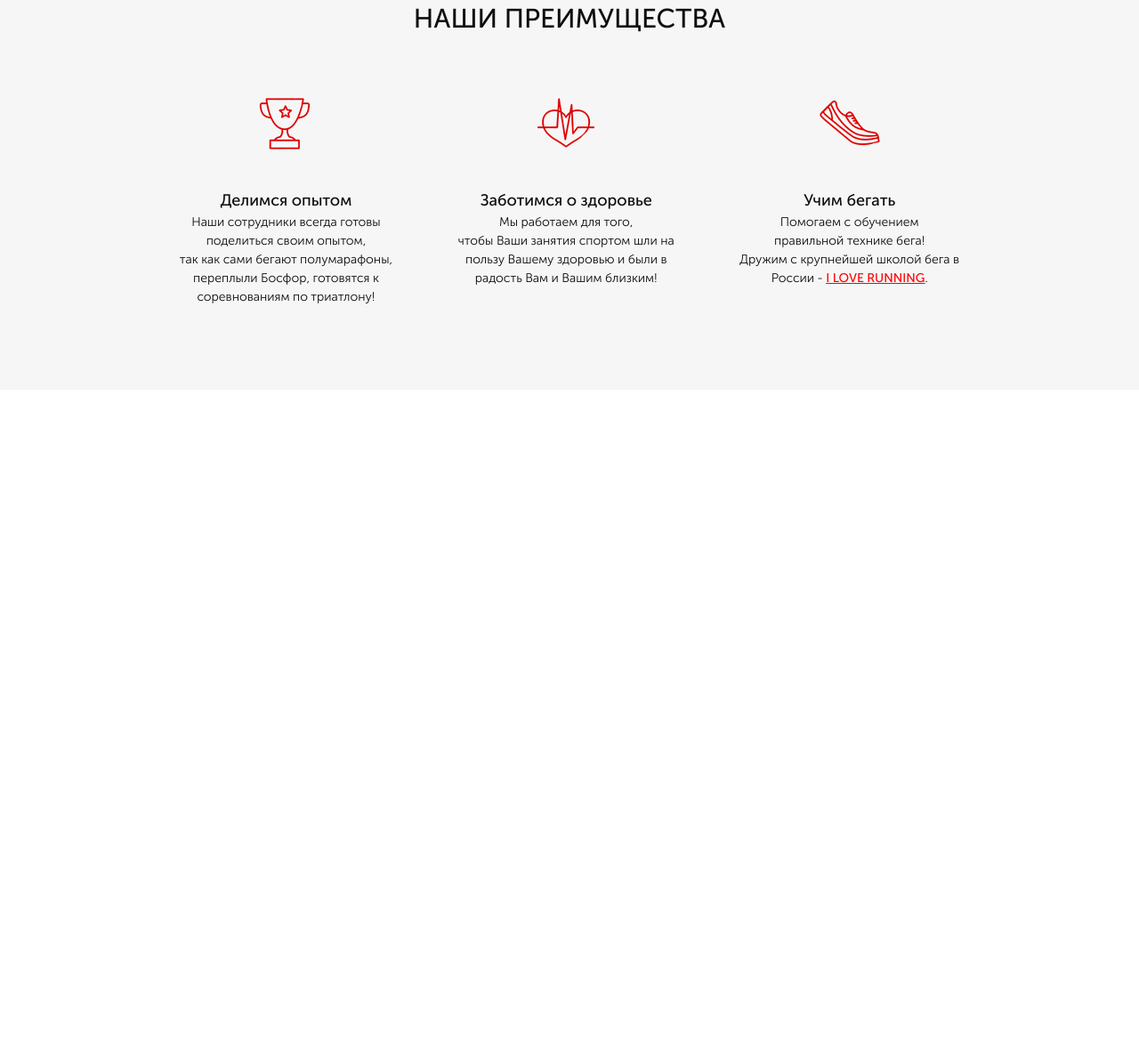
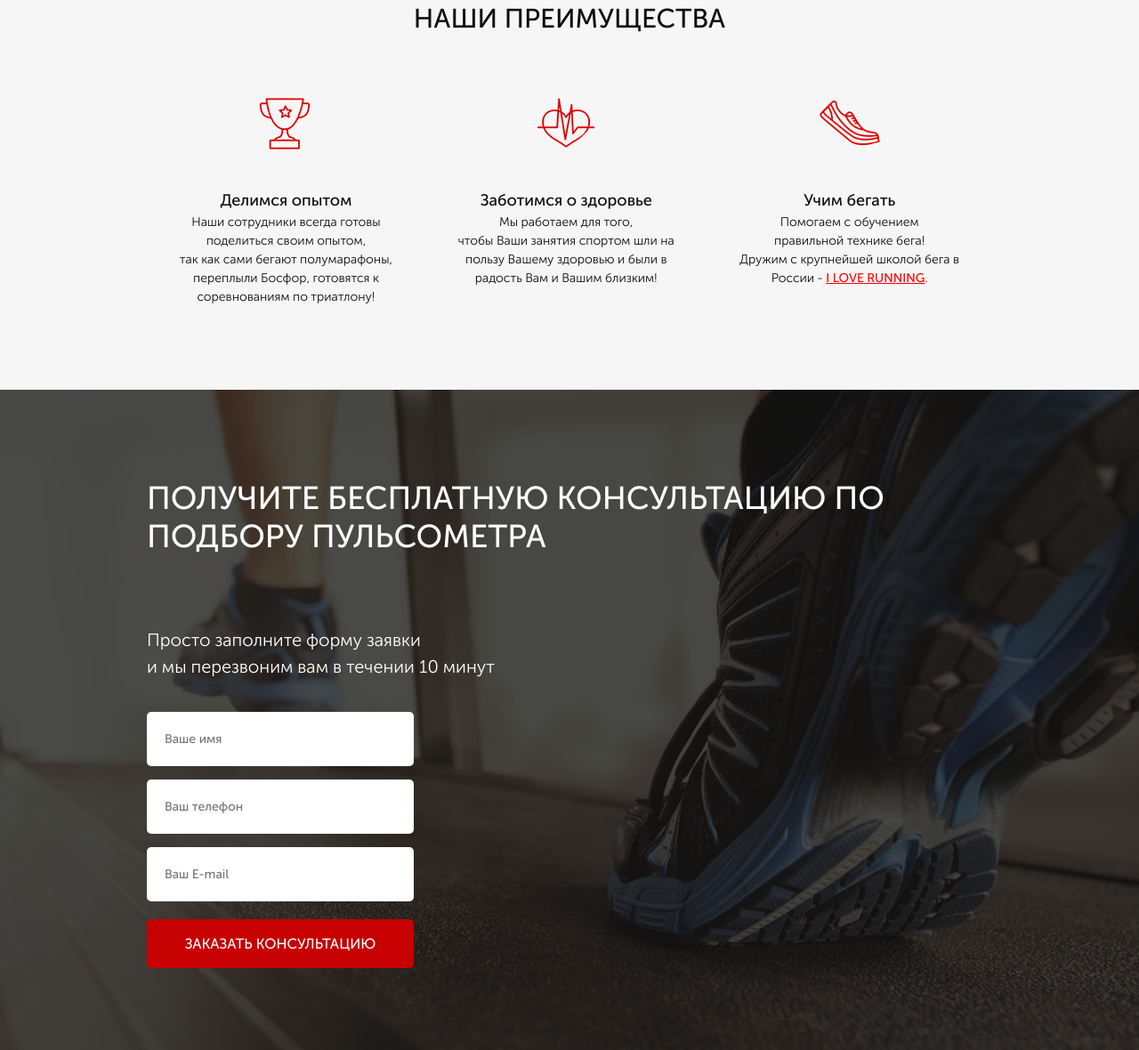
Before and after one commit to StarWais/pulsometers, a plain HTML site: page src/index.html in a window 1280 px wide. Shown: the part 770-1950 px from the top of the page at 89% size. Before the commit the page ends 1208 px from the top, so only its background shows below. Drawn offline with Linux system fonts and the light colour scheme.

Commit message:
Second lesson
Finished second lesson and homework

```diff
--- a/src/index.html
+++ b/src/index.html
@@ -61,14 +61,16 @@
                     <span>Делимся опытом</span>
                     <p>
                         Наши сотрудники всегда готовы<br>поделиться своим опытом,<br>
-                        так как сами бегают полумарафоны,<br>переплыли Босфор, готовятся к<br>соревнованиям по триатлону!
+                        так как сами бегают полумарафоны,<br>переплыли Босфор, готовятся к<br>соревнованиям по
+                        триатлону!
                     </p>
                 </li>
                 <li class="advantages__item">
                     <img src="img/second_block/icons/icon_heart.png" alt="heart">
                     <span>Заботимся о здоровье</span>
                     <p>Мы работаем для того,<br>
-                        чтобы Ваши занятия спортом шли на<br>пользу Вашему здоровью и были в<br>радость Вам и Вашим близким!
+                        чтобы Ваши занятия спортом шли на<br>пользу Вашему здоровью и были в<br>радость Вам и Вашим
+                        близким!
                     </p>
                 </li>
                 <li class="advantages__item">
@@ -82,6 +84,21 @@
             </ul>
         </div>
     </section>
+
+    <section class="consultation">
+        <div class="container">
+            <h3 class="sectionheader sectionheader_left">Получите бесплатную консультацию
+                по подбору пульсометра</h3>
+            <p class="consultation__text">Просто заполните форму заявки<br>
+                и мы перезвоним вам в течении 10 минут</p>
+            <form action="" class="feedback-form">
+                <input class="feedback-form__input" type="text" name = "name" placeholder="Ваше имя">
+                <input class="feedback-form__input" type="phone" name = "phone" placeholder="Ваш телефон">
+                <input class="feedback-form__input" type="email" name = "email" placeholder="Ваш E-mail">
+                <button class="button button_form">заказать кОНСУЛЬТАЦИЮ</button>
+            </form>
+        </div>
+    </section>
 </body>
 
 </html>
--- a/src/styles/sass/base/_media.sass
+++ b/src/styles/sass/base/_media.sass
@@ -63,3 +63,9 @@
                 margin-bottom: 30px
     .sectionheader
         font-size: 25px
+    .consultation
+        .sectionheader
+            font-size: 23px
+            text-align: center
+        &__text
+            font-size: 16px
--- a/src/styles/sass/blocks/_buttons.sass
+++ b/src/styles/sass/blocks/_buttons.sass
@@ -15,3 +15,9 @@
         width: 300px
         height: 50px
         font-size: 16px
+
+    &_form
+        width: 300px
+        height: 55px
+        border-radius: 5px
+        font-size: 16px;
--- /dev/null
+++ b/src/styles/sass/blocks/_consultation.sass
@@ -0,0 +1,10 @@
+@import 'base/variables'
+
+.consultation
+    background: url('../../../img/third_block/background.png') center center/cover no-repeat
+    padding: 100px 0 92px 0
+    &__text
+        color: #ffffff
+        font-family: $msc300
+        font-size: 20px
+        margin-bottom: 36px
--- /dev/null
+++ b/src/styles/sass/blocks/_forms.sass
@@ -0,0 +1,13 @@
+.feedback-form
+    display: flex
+    flex-direction: column
+    &__input
+        width: 300px
+        border-radius: 5px
+        border: none
+        background-color: #ffffff
+        margin-bottom: 15px
+        padding: 20px 20px 20px 20px
+        font-size: 14px;
+        &:nth-child(3n)
+            margin-bottom: 20px
--- a/src/styles/sass/blocks/_headers.sass
+++ b/src/styles/sass/blocks/_headers.sass
@@ -7,3 +7,8 @@
     font-family: $msc500
     text-transform: uppercase
     margin-bottom: 0
+    &_left
+        text-align: left
+        font-size: 36px
+        color: white
+        margin-bottom: 80px
--- a/src/styles/sass/general.sass
+++ b/src/styles/sass/general.sass
@@ -3,7 +3,9 @@
 @import 'base/fonts'
 @import 'blocks/promo'
 @import 'blocks/advantages'
+@import 'blocks/consultation'
 @import 'base/media'
+@import 'blocks/forms'
 
 *
     font-family: $msc500
```
Also changed, not shown: src/styles/css/general.min.css.
